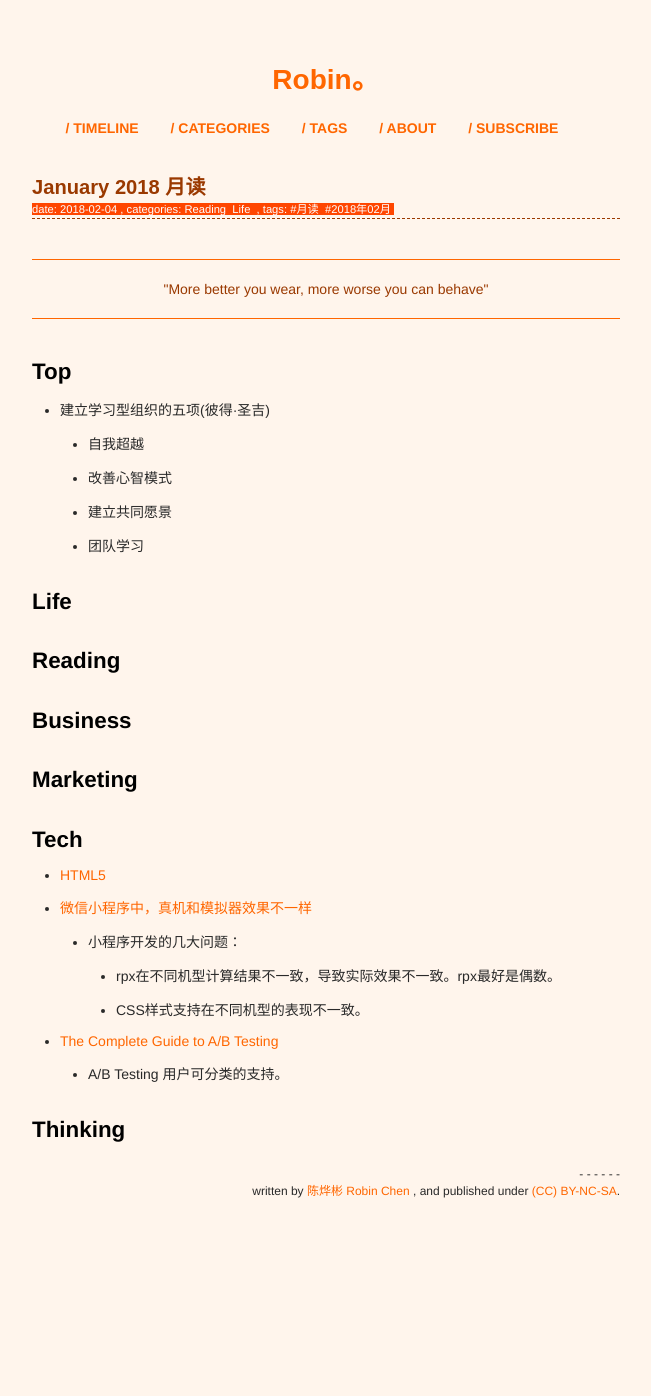
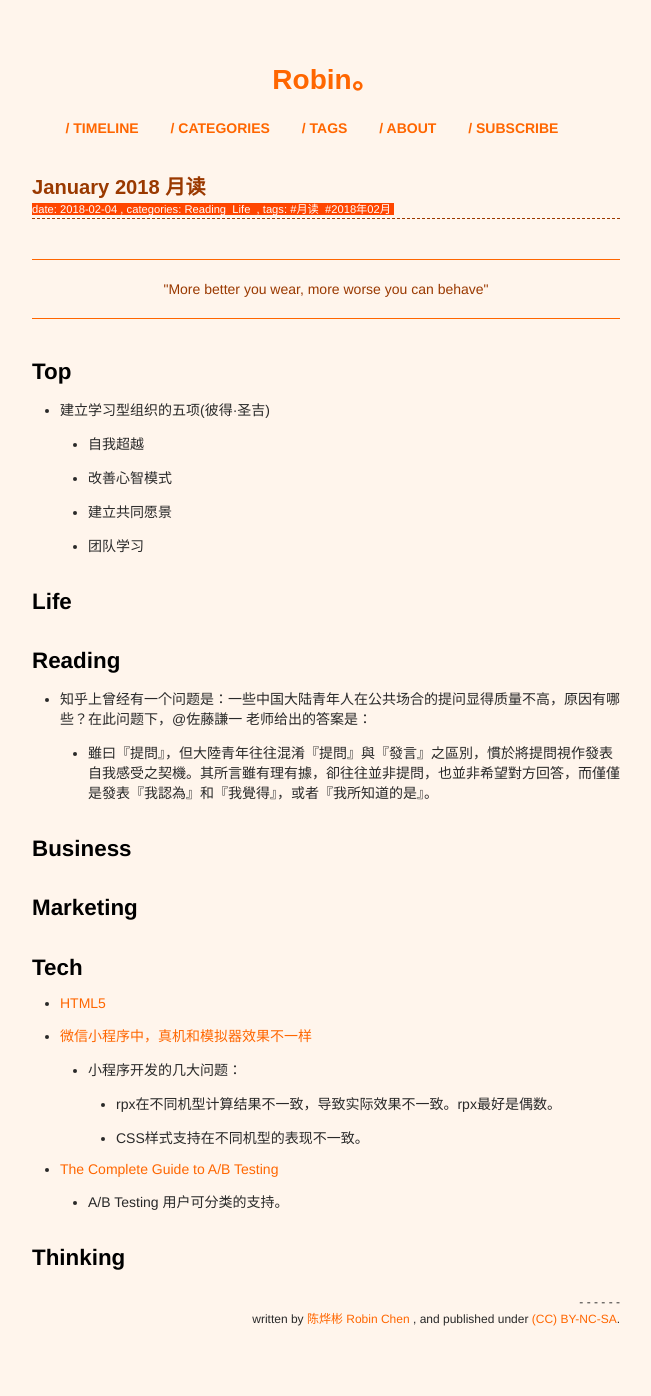
Before and after one commit to xianyuxmu/xianyuxmu.github.io, a Jekyll site: the page built from _posts/2018-02-04-monthly-reading.md, in a window 1280 px wide. Shown: the whole page, without its empty margins (314-965 px from the left). Built offline with Jekyll 4.4.1, drawn with Linux system fonts in a browser that asks for light colours; comment, search, counter and statistics services are not loaded; before the commit the page ends 1268 px from its top, so only the background shows below that.

Commit message:
Reading of 20 Feb. 2018

```diff
--- a/_posts/2018-02-04-monthly-reading.md
+++ b/_posts/2018-02-04-monthly-reading.md
@@ -29,6 +29,9 @@ tags:
 
 ## Reading
 
+- 知乎上曾经有一个问题是：一些中国大陆青年人在公共场合的提问显得质量不高，原因有哪些？在此问题下，@佐藤謙一 老师给出的答案是：
+	- 雖曰『提問』，但大陸青年往往混淆『提問』與『發言』之區別，慣於將提問視作發表自我感受之契機。其所言雖有理有據，卻往往並非提問，也並非希望對方回答，而僅僅是發表『我認為』和『我覺得』，或者『我所知道的是』。
+
 
 ## Business
 
```
